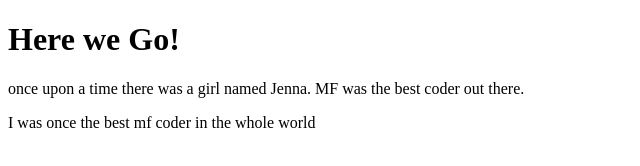
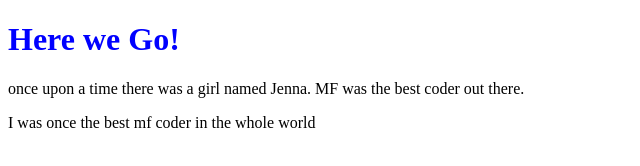
Before and after one commit to JennaKvasnovsky/HTML_WEBSITE, a plain HTML site: page index.html in a window 1280 px wide. Shown: the whole page, without its empty margins (0-640 px from the left). Drawn offline with Linux system fonts and the light colour scheme.

Commit message:
Update index.html

```diff
--- a/index.html
+++ b/index.html
@@ -4,7 +4,7 @@
     <title>My First Web Page</title>
 </head>
 <body>
-    <h1>Here we Go!</h1>
+    <h1 style="color: blue;">Here we Go!</h1>
 
     <p>once upon a time there was a girl named Jenna. MF was the best coder out there. </p>
     <p>I was once the best mf coder in the whole world</p>
```
